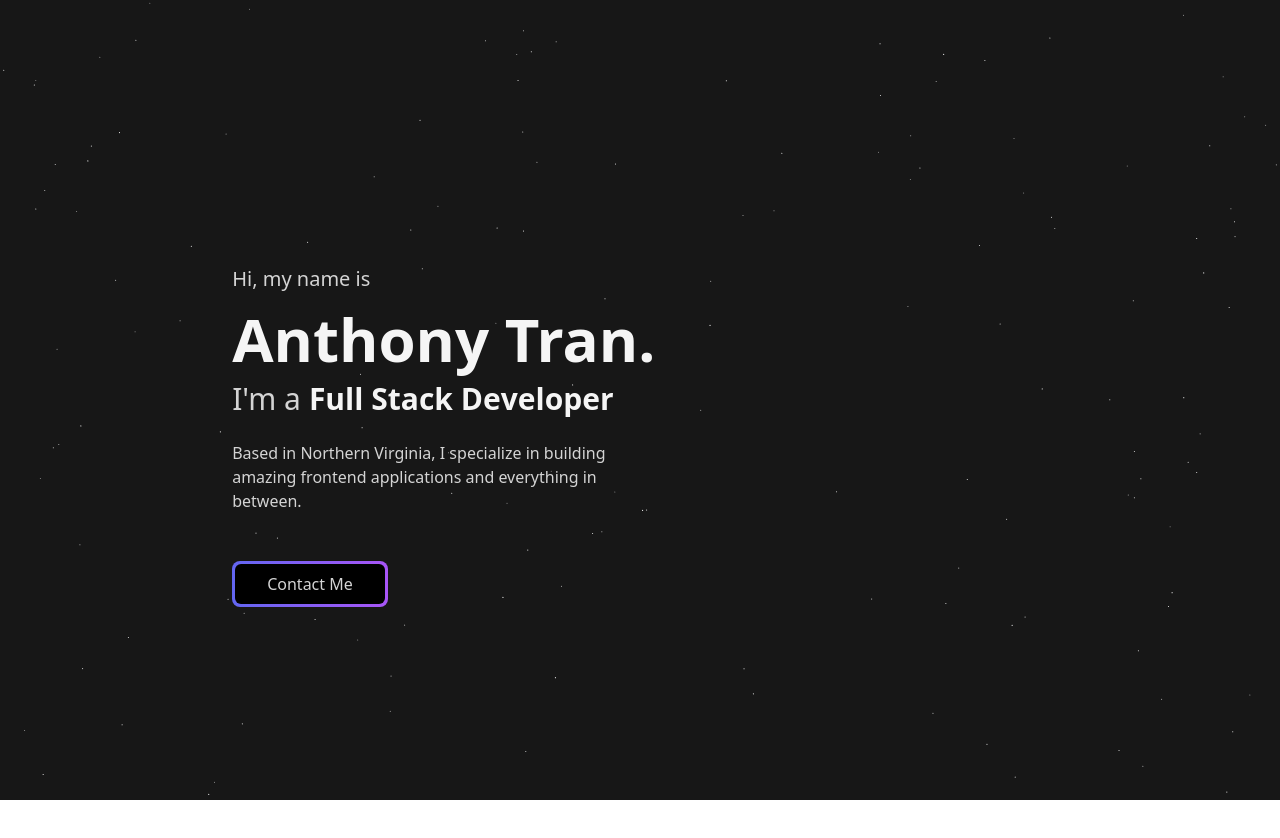
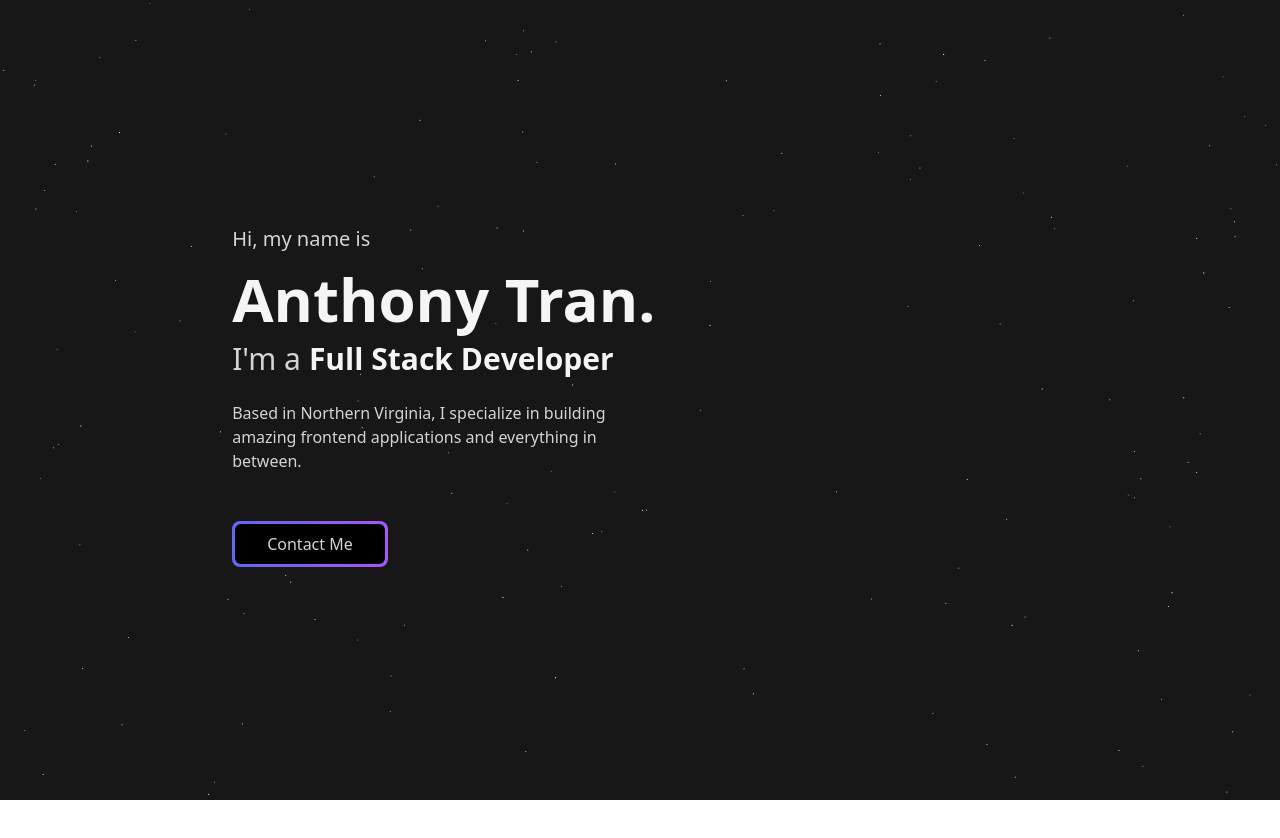
Before and after one commit to anthonyt03/anthony-portfolio, a Next.js app: page / in a window 1280 px wide. Shown: the top 838 px of the page. Built offline with nearby package versions, Linux system fonts and the light colour scheme.

Commit message:
moved div up a little bit

```diff
--- a/src/app/page.tsx
+++ b/src/app/page.tsx
@@ -36,7 +36,7 @@ export default function HomePage() {
           style={{ y: contentY }}
         >
           {/* Each "section" is its own div */}
-          <div className='flex h-screen flex-col items-start justify-center sm:max-w-[70%] lg:max-w-full 2xl:max-w-full'>
+          <div className='flex h-screen translate-y-[-5vh] flex-col items-start justify-center sm:max-w-[70%] lg:max-w-full 2xl:max-w-full'>
             <h3
               className={cn(
                 'relative z-20 mb-4 mt-8 text-sm font-normal text-neutral-300 md:text-xl',
```
